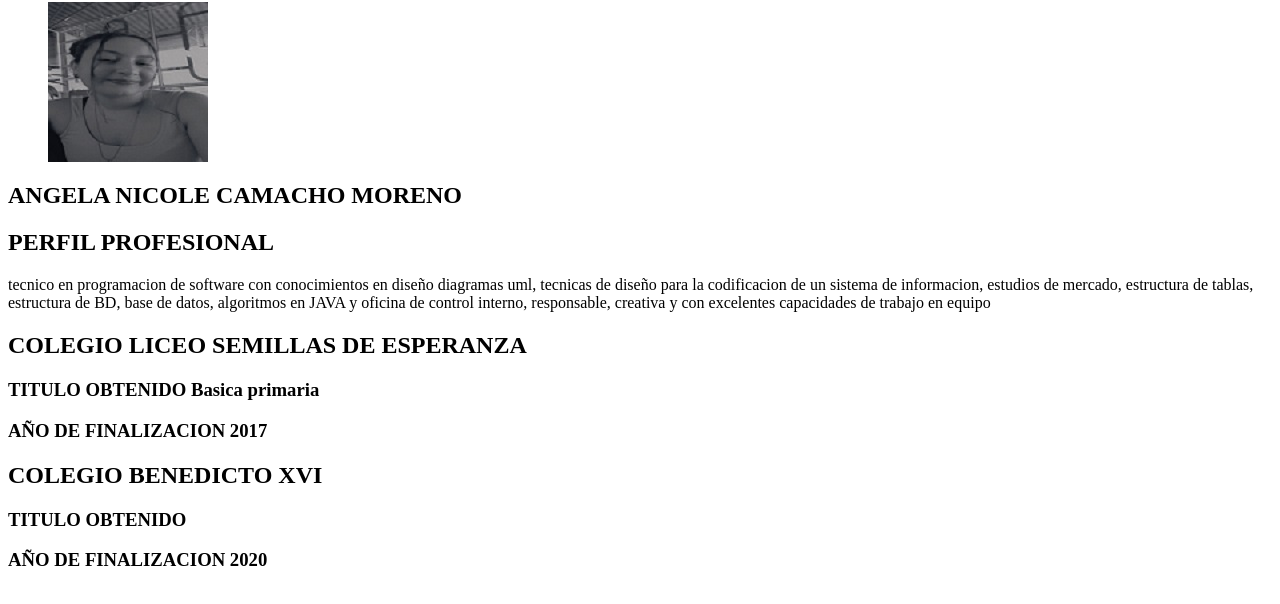
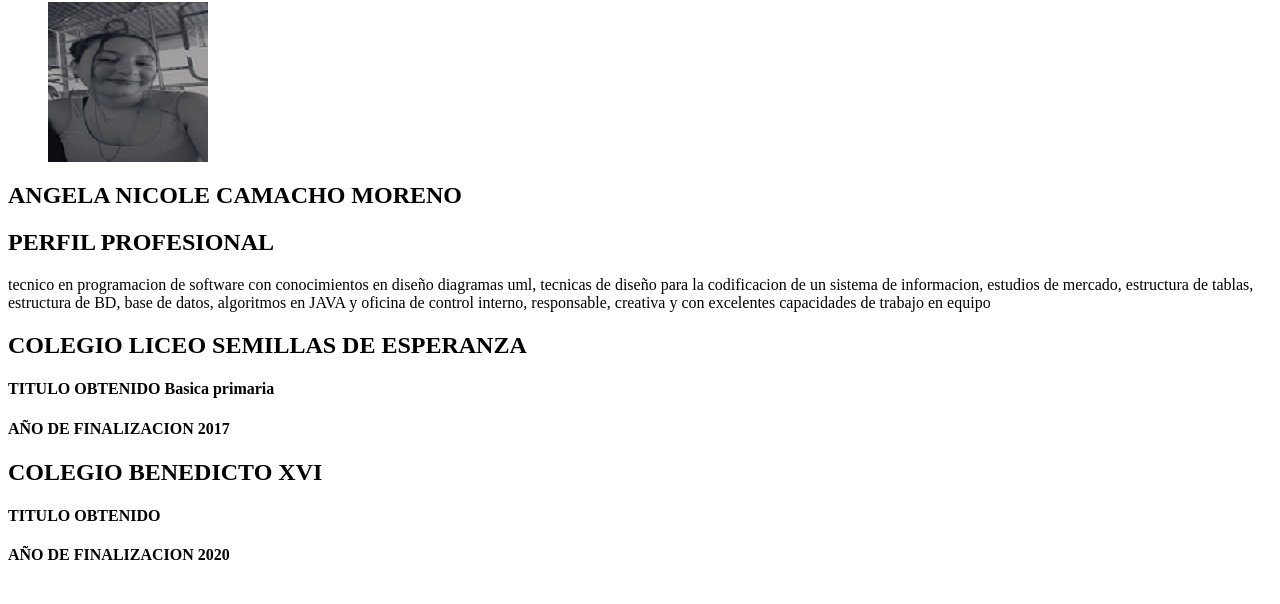
Before and after one commit to anyelacamacho03/MATERIALES-DE-CONSTRUCCION, a plain HTML site: page index.html in a window 1280 px wide. Shown: the part 64-668 px from the top of the page. Drawn offline with Linux system fonts and the light colour scheme.

Commit message:
Update index.html

```diff
--- a/index.html
+++ b/index.html
@@ -21,14 +21,14 @@
 
 
        <h2> COLEGIO LICEO SEMILLAS DE ESPERANZA </h2>
-       <h3> TITULO OBTENIDO Basica primaria</h3>
-        <h3>AÑO DE FINALIZACION 2017 </h3>
+       <h4> TITULO OBTENIDO Basica primaria</h4>
+        <h4>AÑO DE FINALIZACION 2017 </h4>
 
 
 
        <h2>COLEGIO BENEDICTO XVI</h2>
-       <h3>TITULO OBTENIDO </h3>
-       <h3>AÑO DE FINALIZACION 2020</h3>
+       <h4>TITULO OBTENIDO </h4>
+       <h4>AÑO DE FINALIZACION 2020</h4>
 
 
 
```
